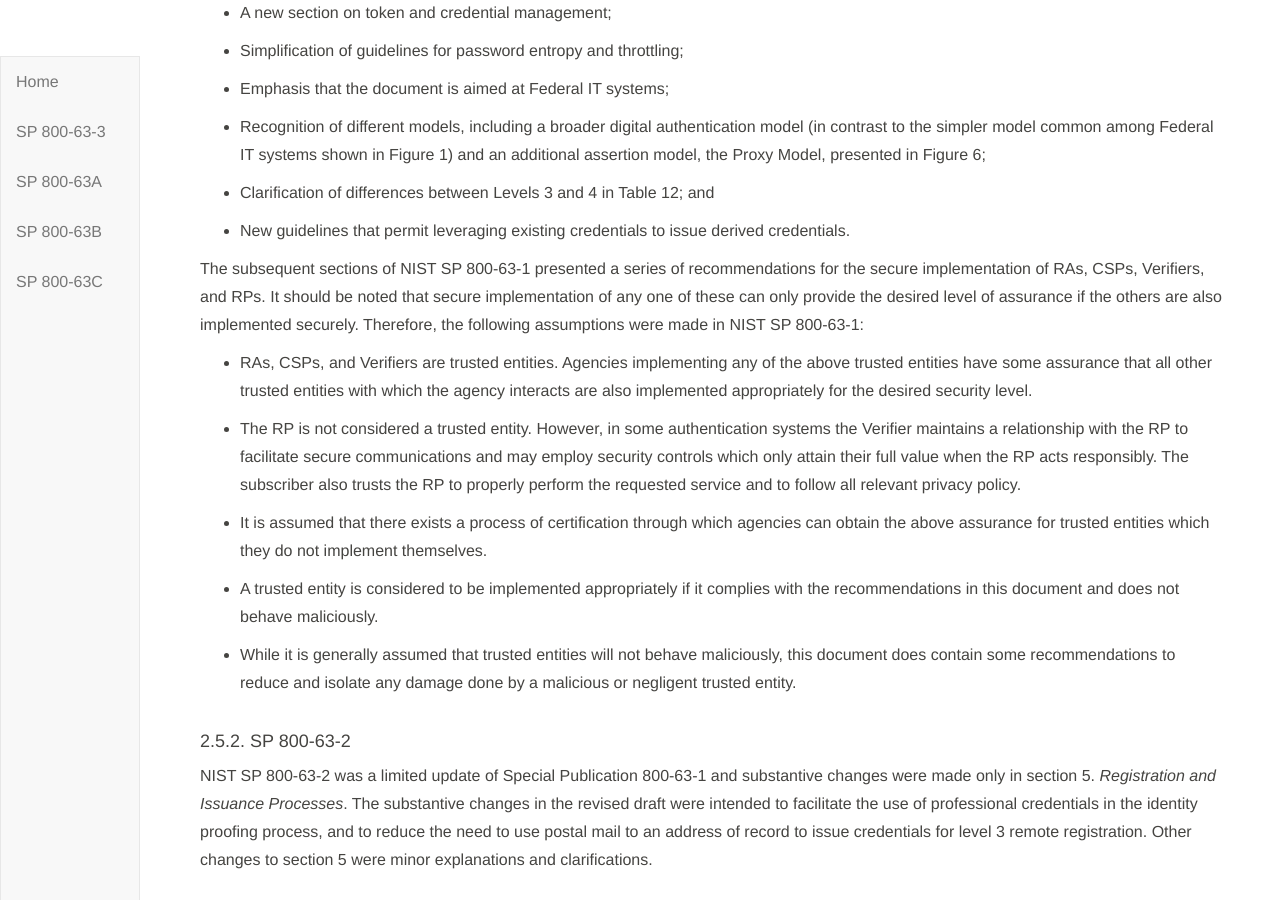
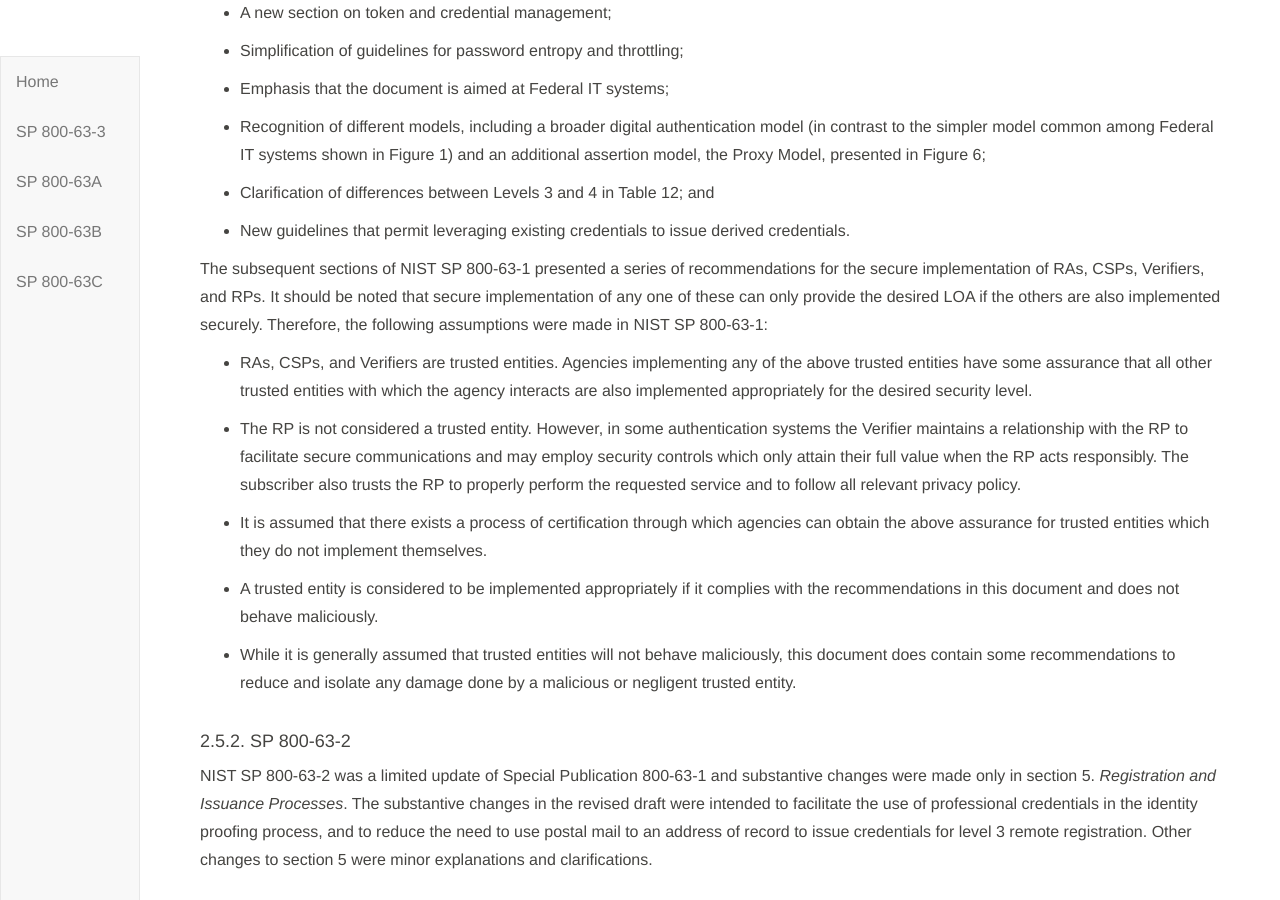
Before and after one commit to usnistgov/800-63-3, a Jekyll site: the page built from sp800-63-3/sec1_2_introduction.md, in a window 1280 px wide and 900 px high, scrolled down 4853 px. Built offline with Jekyll 4.4.1, drawn with Linux system fonts in a browser that asks for light colours; our own code applies the rules of GitHub Pages for plain Markdown files.

Commit message:
Update sec1_2_introduction.md

```diff
--- a/sp800-63-3/sec1_2_introduction.md
+++ b/sp800-63-3/sec1_2_introduction.md
@@ -205,7 +205,7 @@
 The subsequent sections of NIST SP 800-63-1 presented a series of
 recommendations for the secure implementation of RAs, CSPs, Verifiers,
 and RPs. It should be noted that secure implementation of any one of
-these can only provide the desired level of assurance if the others are
+these can only provide the desired LOA if the others are
 also implemented securely. Therefore, the following assumptions were
 made in NIST SP 800-63-1:
 
```
